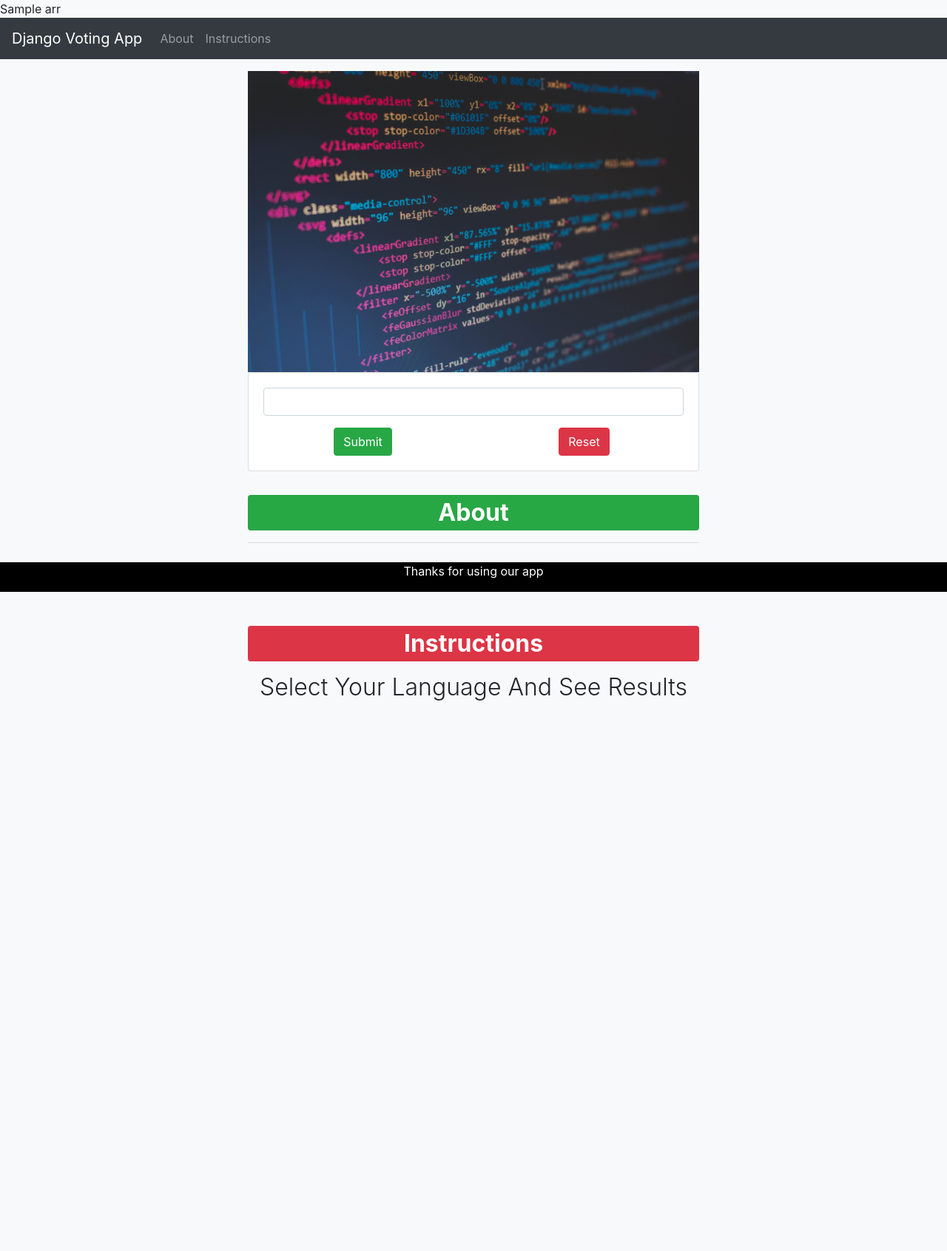
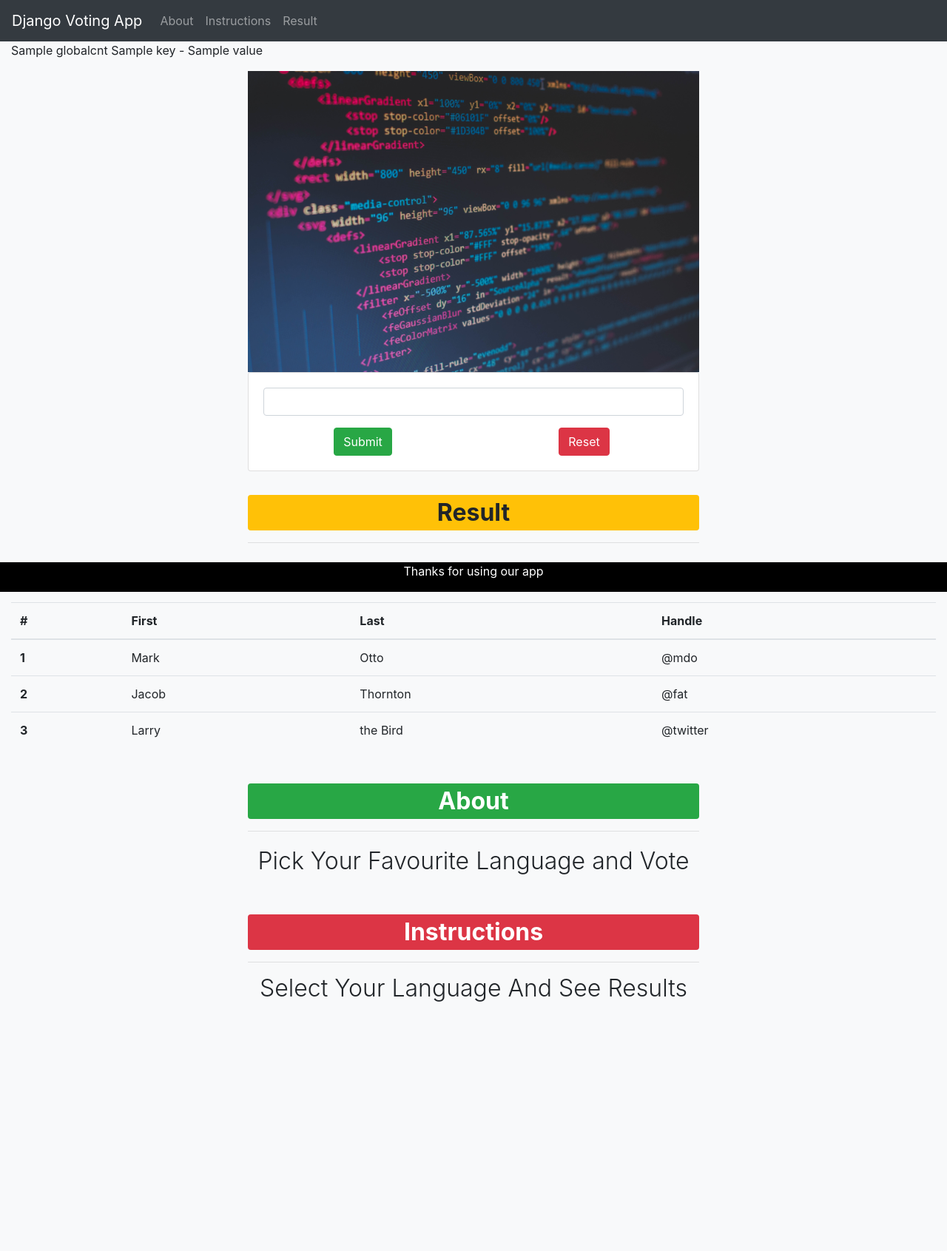
Before and after one commit to prosoftwaredevelopment/Django-Projects, a Django app: template djangoprojects/templates/votingapp/index.html in a window 1280 px wide. Shown: the whole page at 74% size. Before the commit the page ends 947 px from the top, so only its background shows below. Run offline with Django 3.2, Linux system fonts and the light colour scheme; the template is opened without the code that fills it: most values are stand-ins (such as "Sample title", 1, 10 or a date in 2020); some libraries are stand-ins or nearby versions.

Commit message:
tutorial 25

```diff
--- a/djangoprojects/templates/votingapp/index.html
+++ b/djangoprojects/templates/votingapp/index.html
@@ -15,7 +15,6 @@
 </head>
 
 <body class="bg-light">
-  {{arr}}
   <nav class="navbar navbar-expand-lg navbar-dark bg-dark">
     <a class="navbar-brand" href="#">Django Voting App</a>
     <button class="navbar-toggler" type="button" data-toggle="collapse" data-target="#navbarSupportedContent"
@@ -32,13 +31,20 @@
         <li class="nav-item">
           <a class="nav-link" href="#instructions">Instructions</a>
         </li>
+        <li class="nav-item">
+          <a class="nav-link" href="#result">Result</a>
+        </li>
       </ul>
 
     </div>
   </nav>
 
   <div class="container-fluid" style="margin-bottom: 20rem;">
-
+    {{globalcnt}}
+    {% for key,value in globalcnt.items %}
+    {{key}} - {{value}}
+    <br>
+    {% endfor %}
     <div class="row">
       <div class="col-md-6" style="margin: 1rem auto 0  auto;">
         <img class="img-fluid" src="{% static 'main2.jpg' %}">
@@ -49,7 +55,7 @@
               <datalist id="languages">
                 {% for eachlanguage in arr %}
                 <option value="{{eachlanguage}}">
-                {% endfor %}
+                  {% endfor %}
               </datalist>
               <div class="row">
                 <div class="col-6">
@@ -64,6 +70,54 @@
 
             </form>
           </div>
+        </div>
+      </div>
+    </div>
+    <div class="row">
+      <div class="col-md-6" style="margin: 2rem auto 0 auto;">
+        <p class="badge badge-warning" id="result" name="result"
+          style="text-align: center;display: block;font-size: 2rem;">
+          Result
+        </p>
+        <hr>
+        <p class="lead" style="text-align: center;font-size: 2rem;">
+          Result Table
+        </p>
+      </div>
+    </div>
+    <div class="row">
+      <div class="col-md-12">
+        <div class="table-responsive">
+          <table class="table">
+            <thead>
+              <tr>
+                <th scope="col">#</th>
+                <th scope="col">First</th>
+                <th scope="col">Last</th>
+                <th scope="col">Handle</th>
+              </tr>
+            </thead>
+            <tbody>
+              <tr>
+                <th scope="row">1</th>
+                <td>Mark</td>
+                <td>Otto</td>
+                <td>@mdo</td>
+              </tr>
+              <tr>
+                <th scope="row">2</th>
+                <td>Jacob</td>
+                <td>Thornton</td>
+                <td>@fat</td>
+              </tr>
+              <tr>
+                <th scope="row">3</th>
+                <td>Larry</td>
+                <td>the Bird</td>
+                <td>@twitter</td>
+              </tr>
+            </tbody>
+          </table>
         </div>
       </div>
     </div>
@@ -85,6 +139,7 @@
           style="text-align: center;display: block;font-size: 2rem;">
           Instructions
         </p>
+        <hr>
         <p class="display-4" id="instructions" name="about" style="text-align: center;font-size: 2rem;">
           Select Your Language And See Results
         </p>
```
Also changed, not shown: djangoprojects/votingapp/views.py (+14 -2 lines).
